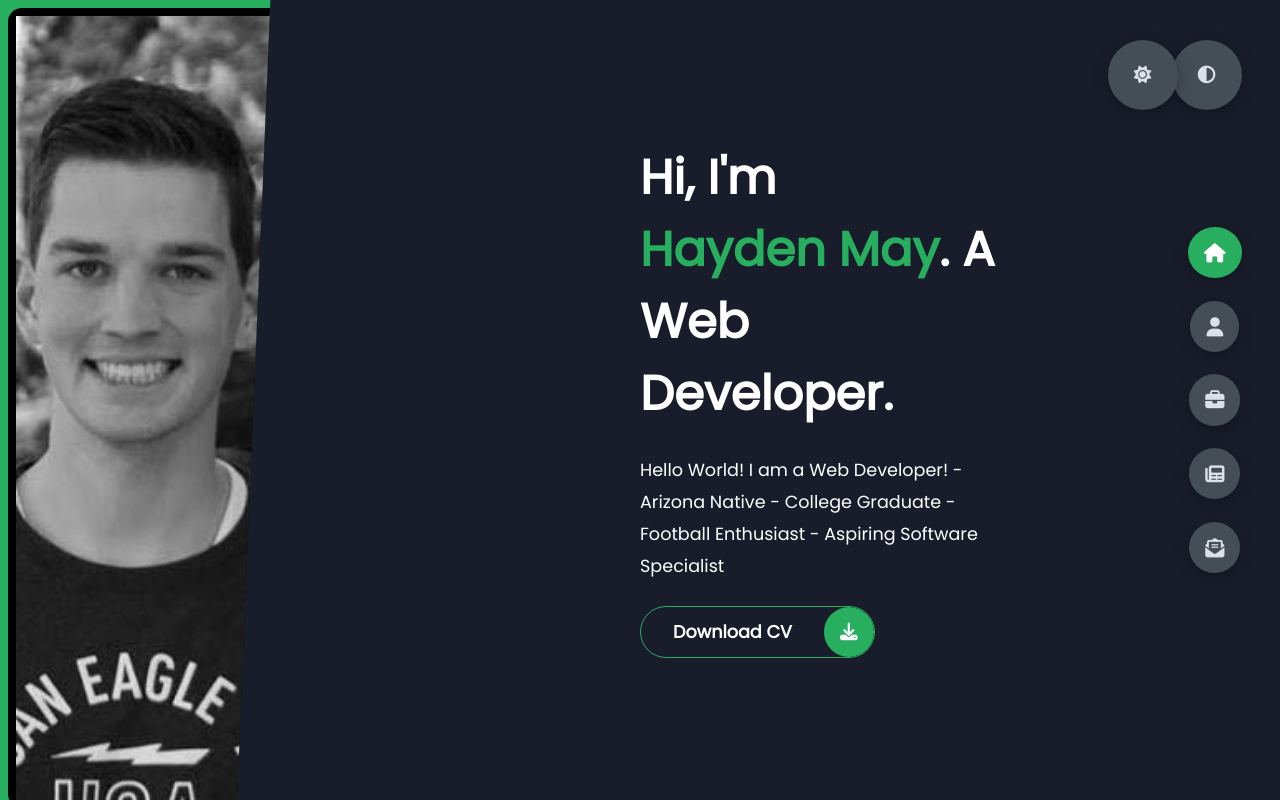
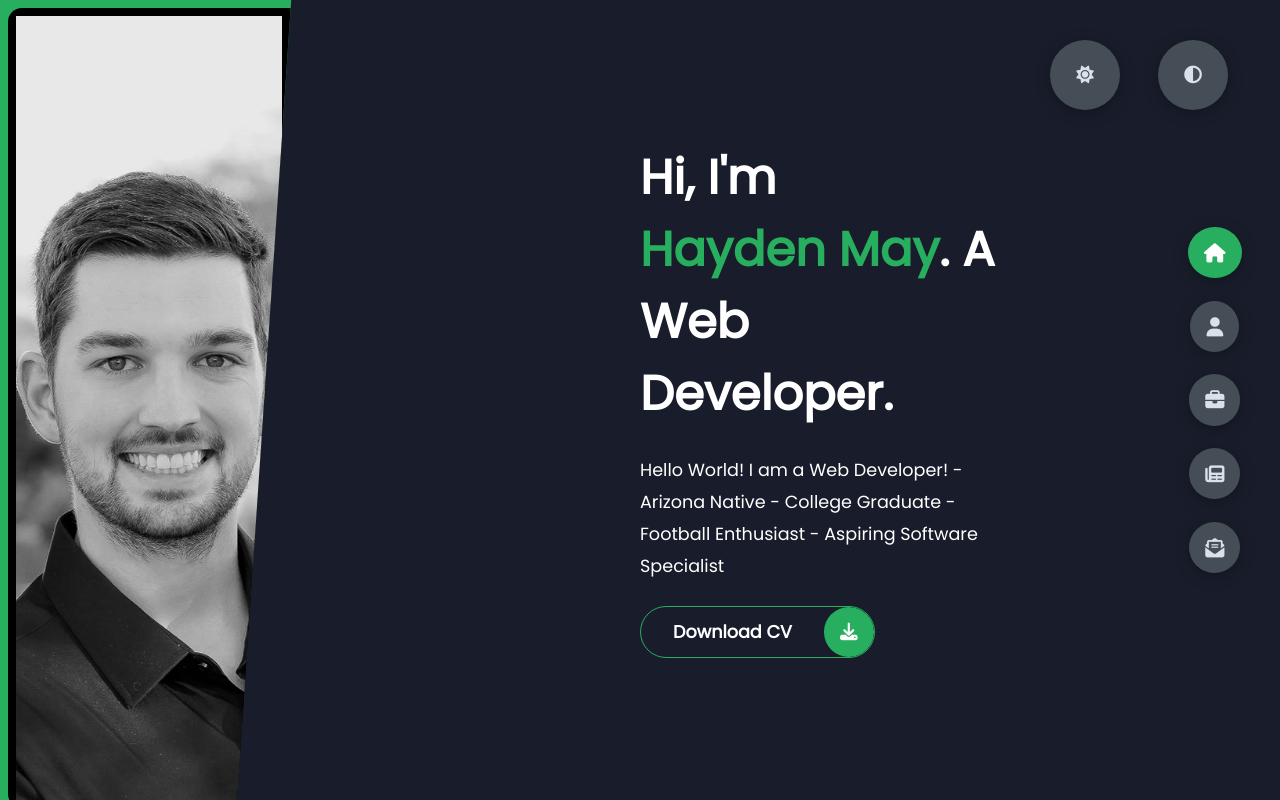
Before and after one commit to HaydenMay/Portfolio, a plain HTML site: page index.html in a window 1280 px wide. Drawn offline with Linux system fonts and the light colour scheme.

Commit message:
update photo

```diff
--- a/index.html
+++ b/index.html
@@ -30,7 +30,7 @@
                 href="https://github.com/HaydenMay"
                 target="_blank"
               >
-                <img src="./images/HMay.png" alt="" />
+                <img src="./images/IMG_1668.jpg" alt="" />
               </a>
             </div>
           </div>
--- a/styles/styles.scss
+++ b/styles/styles.scss
@@ -203,7 +203,7 @@ section {
 
 .theme-btn{
   top: 5%;
-  right: 3%;
+  right: 3.25rem;
   width: 70px;
   height: 70px;
   border-radius: 50%;
@@ -227,7 +227,7 @@ section {
 
 .light-btn{
   top: 5%;
-  right: 8%;
+  right: 10rem;
   width: 70px;
   height: 70px;
   border-radius: 50%;
@@ -251,7 +251,7 @@ section {
 
 .dark-btn{
   top: 5%;
-  right: 8%;
+  right: 10rem;
   width: 70px;
   height: 70px;
   border-radius: 50%;
@@ -295,7 +295,7 @@ section {
       left: 0;
       top: 0;
       z-index: 1;
-      clip-path: polygon(0 0, 65% 0, 57% 100%, 0% 100%);
+      clip-path: polygon(0 0, 70% 0, 57% 100%, 0% 100%);
     }
     .image {
       border-radius: var(--br-sm-2);
```
Also changed, not shown: images/IMG_1668.jpg (added), styles/styles.css, 1 other file.
